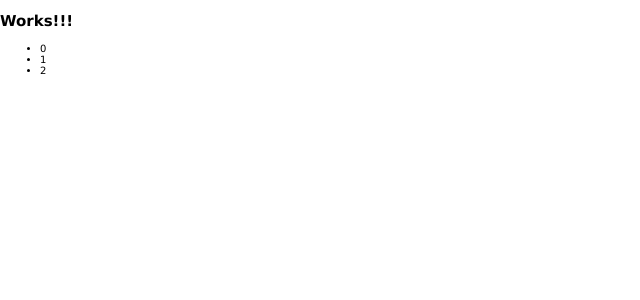
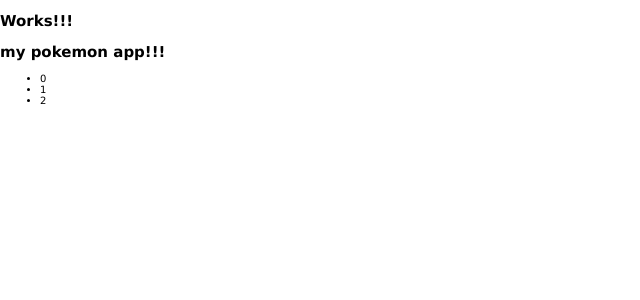
Before and after one commit to ernestlv/React-Pokemon, a React app: page / in a window 1280 px wide. Shown: the top 300 px of the page, without its empty margins (0-640 px from the left). Built offline with nearby package versions, Linux system fonts and the light colour scheme.

Commit message:
add init pokemon class

```diff
--- a/src/App.tsx
+++ b/src/App.tsx
@@ -1,6 +1,7 @@
 import React from 'react';
 import { uuidArray } from './util';
 import { List } from './List';
+import { Pokemon } from './Pokemon';
 
 /*
  * Define React stateless functions
@@ -14,6 +15,7 @@ export const  App: React.FC = () => {
       <h1>
         Works!!!
       </h1>
+      <Pokemon title='my pokemon app!!!' />
       <List items={arr} />
     </section>
   );
--- /dev/null
+++ b/src/Pokemon.tsx
@@ -0,0 +1,16 @@
+import React from 'react';
+
+export class Pokemon extends React.Component<PokemonProps> {
+
+  constructor(props:PokemonProps){
+    super(props);
+  }
+
+  render() {
+    const { title } = this.props;
+
+    return (
+      <h1>{title}</h1>
+    );
+  }
+}
--- a/src/index.d.ts
+++ b/src/index.d.ts
@@ -2,3 +2,7 @@ interface ListProps {
   // Declare props here
   items: Array<{key:string; value:number}>;
 }
+
+interface PokemonProps {
+  title: string;
+}
```
